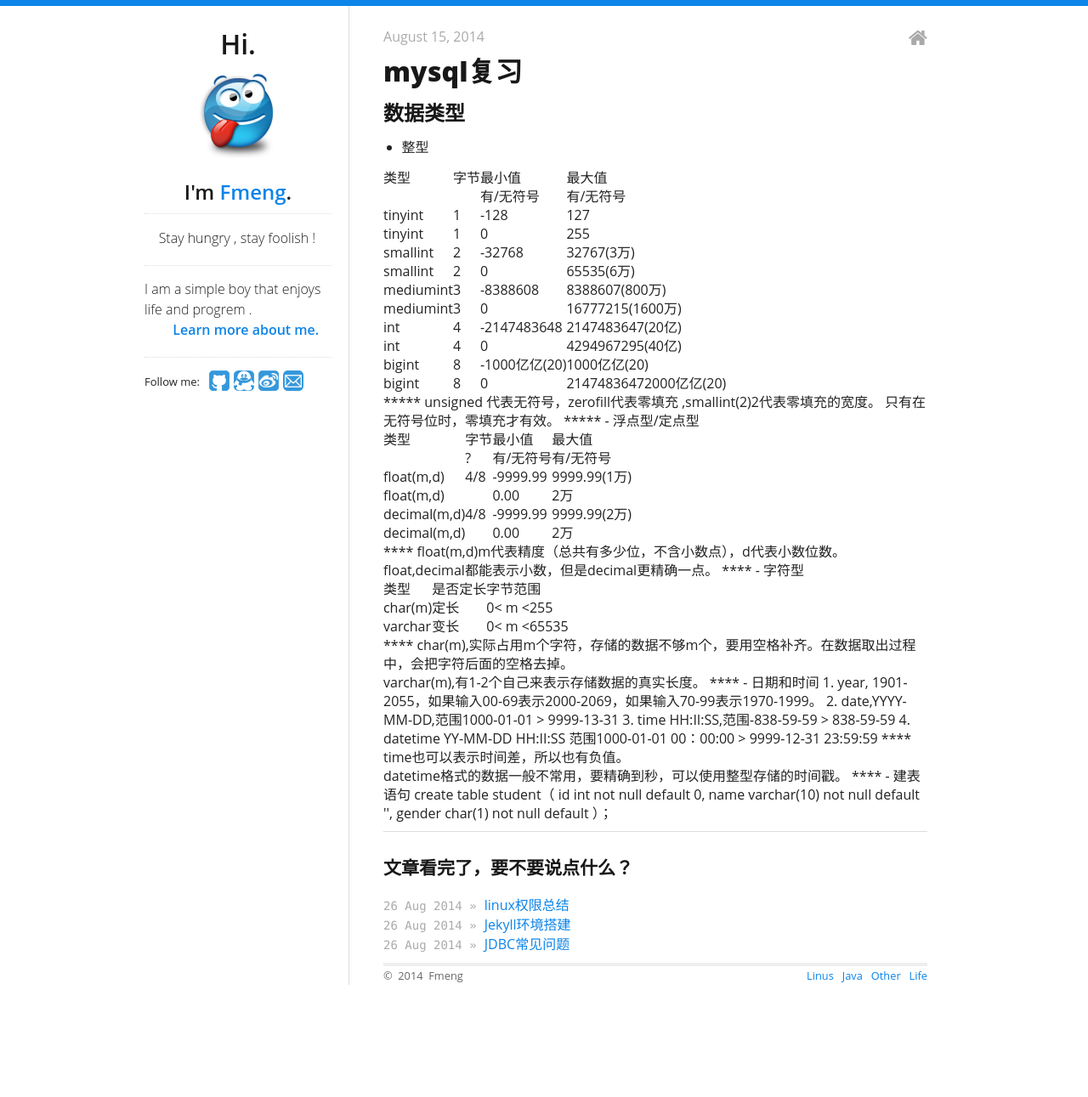
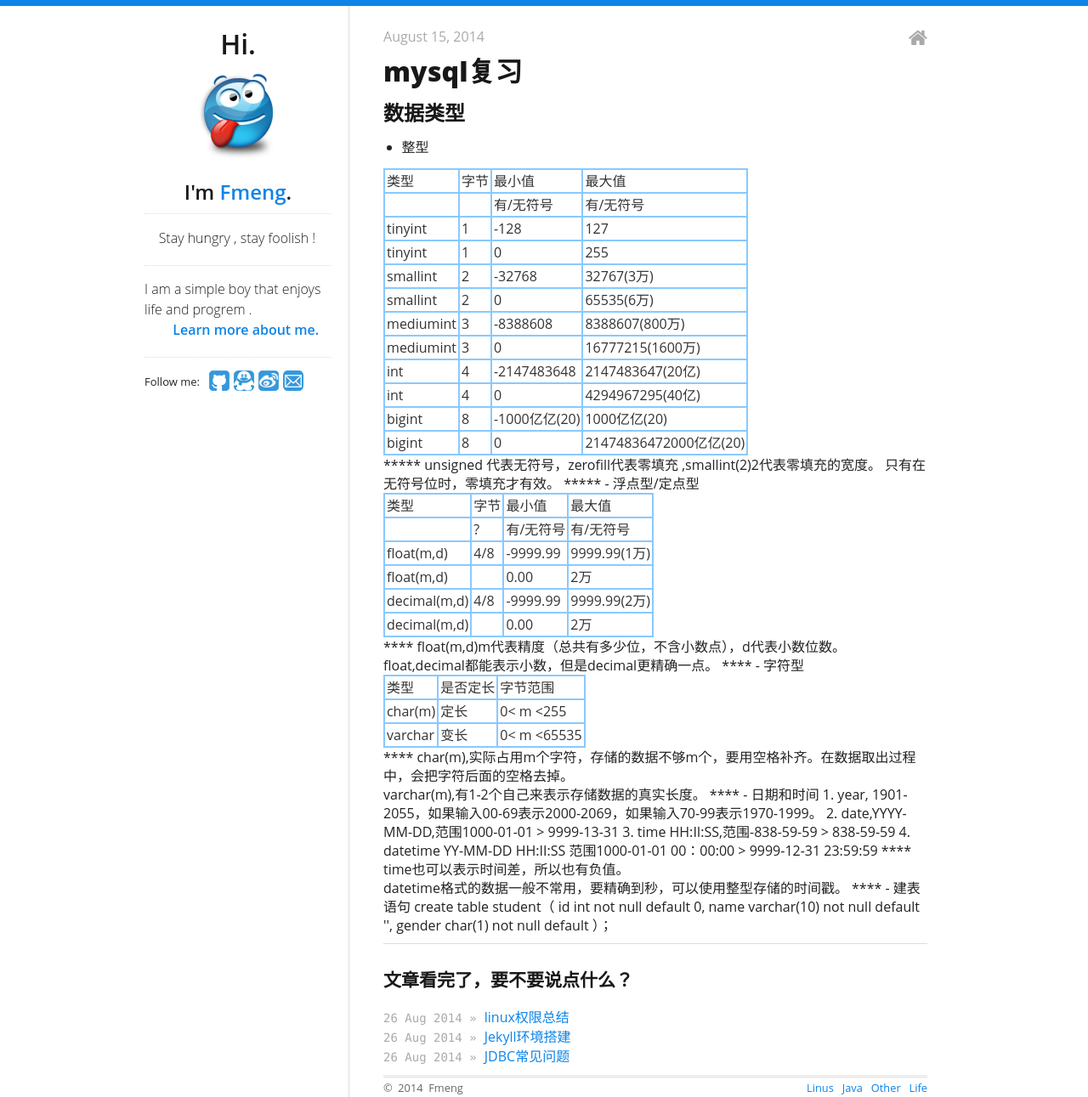
Before and after one commit to fmeng/fmeng.github.io, a Jekyll site: the page built from _posts/2014-08-15-mysql-fuxi.md, in a window 1280 px wide. Shown: the whole page at 85% size. Built offline with Jekyll 4.4.1, drawn with Linux system fonts in a browser that asks for light colours; Markdown is read by kramdown in place of the engine named in the settings; comment, search, counter and statistics services are not loaded; before the commit the page ends 1159 px from its top, so only the background shows below that.

Commit message:
添加table的border

```diff
--- a/_posts/2014-08-15-mysql-fuxi.md
+++ b/_posts/2014-08-15-mysql-fuxi.md
@@ -9,7 +9,7 @@ categories:
 
 
 - 整型
-<table border="1">
+<table class="meng">
 <tr><td>类型</td><td>字节</td><td>最小值</td><td>最大值</td></tr>
 <tr><td>&nbsp;</td><td>&nbsp;</td><td>有/无符号</td><td>有/无符号</td></tr>
 <tr><td>tinyint</td><td>1</td><td>-128</td><td>127</td></tr>
@@ -30,7 +30,7 @@ unsigned 代表无符号，zerofill代表零填充 ,smallint(2)2代表零填充
 
 
 - 浮点型/定点型
-<table border=1>
+<table class="meng">
 <tr><td>类型</td><td>字节</td><td>最小值</td><td>最大值</td></tr>
 <tr><td>&nbsp;</td><td>?</td><td>有/无符号</td><td>有/无符号</td></tr>
 <tr><td>float(m,d)</td><td>4/8</td><td>-9999.99</td><td>9999.99(1万)</td></tr>
@@ -45,7 +45,7 @@ float,decimal都能表示小数，但是decimal更精确一点。
 
 - 字符型
 
-<table border=1>
+<table class="meng">
 <tr><td>类型</td><td>是否定长</td><td>字节范围</td></tr>
 <tr><td>char(m)</td><td>定长</td><td>0< m <255</td></tr>
 <tr><td>varchar</td><td>变长</td><td>0< m <65535</td></tr>
```
